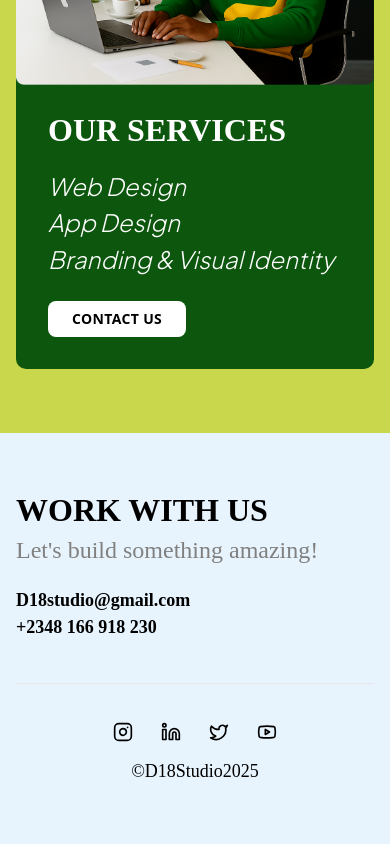
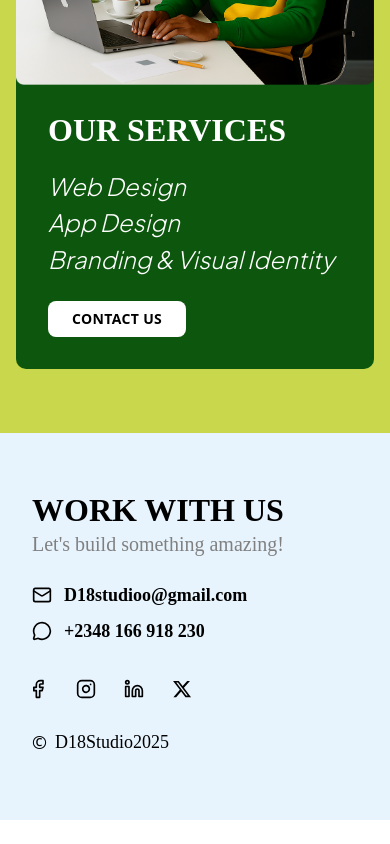
Before and after one commit to emmaagwu/d18-studio, a Next.js app: page / in a window 390 px wide. Shown: the part 10028-10872 px from the top of the page. After the commit the page ends 10848 px from the top, so only its background shows below. Built offline with nearby package versions, Linux system fonts and the light colour scheme.

Commit message:
fix: refacctor the footer

```diff
--- a/components/footer.tsx
+++ b/components/footer.tsx
@@ -1,42 +1,80 @@
-import { Instagram, Linkedin, Twitter, Youtube } from "lucide-react"
+import { Facebook, Instagram, Linkedin, Mail, MessageCircle } from "lucide-react"
 
 export default function Footer() {
   return (
     <footer className="w-full py-16 md:py-20 lg:py-24" style={{ backgroundColor: "#E8F4FD" }}>
       <div className="max-w-7xl mx-auto px-4 sm:px-6 lg:px-8">
-        {/* Main Footer Content */}
-        <div className="grid grid-cols-1 lg:grid-cols-2 gap-8 lg:gap-16 items-start mb-12 lg:mb-16">
-          {/* Left Side - Main Heading and Subtext */}
-          <div>
-            <h2 className="font-['RobaV0.5_Low_TRIAL'] font-bold text-[32px] sm:text-[48px] lg:text-[64px] leading-[85%] tracking-[-2%] text-black uppercase mb-4 lg:mb-6">
+        {/* Desktop Layout */}
+        <div className="hidden md:block">
+          {/* Main Heading */}
+          <h2
+                className="font-['RobaV0.5_Low_TRIAL'] font-bold text-[48px] lg:text-[64px] uppercase mb-4"
+                style={{
+                  lineHeight: "85%",
+                  letterSpacing: "-2%",
+                  color: "#000000",
+                }}
+              >
                 WORK WITH US
               </h2>
-            <p className="font-['RobaV0.5_Low_TRIAL'] font-medium text-[24px] sm:text-[28px] lg:text-[36px] leading-[85%] tracking-[-2%] text-[#808080]">
+          <div className="flex flex-col">
+            {/* Left Side - Main Content */}
+            <div className="flex justify-between">
+
+              {/* Subtext */}
+              <p
+                className="font-['RobaV0.5_Low_TRIAL'] font-medium text-[28px] lg:text-[36px] mb-12 lg:mb-16"
+                style={{
+                  lineHeight: "85%",
+                  letterSpacing: "-2%",
+                  color: "#808080",
+                }}
+              >
                 Let&apos;s build something amazing!
               </p>
+              <div className="flex flex-col space-y-4">
+                {/* Email */}
+                <div className="flex items-center space-x-3">
+                  <Mail className="w-5 h-5 text-black" />
+                  <a
+                    href="mailto:D18studioo@gmail.com"
+                    className="font-['RobaV0.5_Low_TRIAL'] font-semibold text-[20px] lg:text-[24px] text-black hover:text-gray-600 transition-colors duration-200"
+                    style={{
+                      lineHeight: "85%",
+                      letterSpacing: "-2%",
+                    }}
+                  >
+                    D18studioo@gmail.com
+                  </a>
                 </div>
 
-          {/* Right Side - Contact Information */}
-          <div className="flex flex-col items-start lg:items-end space-y-3 lg:space-y-4">
-            <a
-              href="mailto:D18studio@gmail.com"
-              className="font-['RobaV0.5_Low_TRIAL'] font-semibold text-[18px] sm:text-[20px] lg:text-[24px] leading-[85%] tracking-[-2%] text-black hover:text-gray-600 transition-colors duration-200"
-            >
-              D18studio@gmail.com
-            </a>
+                {/* Phone */}
+                <div className="flex items-center space-x-3">
+                  <MessageCircle className="w-5 h-5 text-black" />
                   <a
                     href="tel:+2348166918230"
-              className="font-['RobaV0.5_Low_TRIAL'] font-semibold text-[18px] sm:text-[20px] lg:text-[24px] leading-[85%] tracking-[-2%] text-black hover:text-gray-600 transition-colors duration-200"
+                    className="font-['RobaV0.5_Low_TRIAL'] font-semibold text-[20px] lg:text-[24px] text-black hover:text-gray-600 transition-colors duration-200"
+                    style={{
+                      lineHeight: "85%",
+                      letterSpacing: "-2%",
+                    }}
                   >
                     +2348 166 918 230
                   </a>
                 </div>
               </div>
+            </div>
 
-        {/* Bottom Footer */}
-        <div className="flex flex-col sm:flex-row justify-between items-center pt-8 lg:pt-12 border-t border-gray-200">
+            <div className="mt-20 flex justify-between">
                {/* Social Media Icons */}
-          <div className="flex items-center space-x-4 mb-4 sm:mb-0">
+              <div className="flex items-end space-x-4">
+                <a
+                  href="#"
+                  className="w-8 h-8 flex items-center justify-center text-black hover:text-gray-600 transition-colors duration-200"
+                  aria-label="Facebook"
+                >
+                  <Facebook className="w-5 h-5" />
+                </a>
                 <a
                   href="#"
                   className="w-8 h-8 flex items-center justify-center text-black hover:text-gray-600 transition-colors duration-200"
@@ -54,23 +92,141 @@ export default function Footer() {
                 <a
                   href="#"
                   className="w-8 h-8 flex items-center justify-center text-black hover:text-gray-600 transition-colors duration-200"
-              aria-label="Twitter"
+                  aria-label="X (Twitter)"
                 >
-              <Twitter className="w-5 h-5" />
+                  <svg className="w-5 h-5" viewBox="0 0 24 24" fill="currentColor">
+                    <path d="M18.244 2.25h3.308l-7.227 8.26 8.502 11.24H16.17l-5.214-6.817L4.99 21.75H1.68l7.73-8.835L1.254 2.25H8.08l4.713 6.231zm-1.161 17.52h1.833L7.084 4.126H5.117z" />
+                  </svg>
+                </a>
+              </div>
+
+              {/* Copyright - Aligned with social icons */}
+              <div className="mt-12 lg:mt-16">
+                <div className="flex items-center  pr-26">
+                  <span className="text-black text-[20px] lg:text-[24px]">©</span>
+                  <p
+                    className="font-['RobaV0.5_Low_TRIAL'] font-normal text-[20px] lg:text-[24px] text-black"
+                    style={{
+                      lineHeight: "85%",
+                      letterSpacing: "-2%",
+                    }}
+                  >
+                    D18Studio2025
+                  </p>
+                </div>
+              </div>
+            </div>
+          </div>
+        </div>
+
+        {/* Mobile Layout */}
+        <div className="md:hidden">
+          <div className="flex flex-col px-4">
+            {/* Main Heading */}
+            <h2
+              className="font-['RobaV0.5_Low_TRIAL'] font-bold text-[32px] sm:text-[40px] uppercase mb-3"
+              style={{
+                lineHeight: "85%",
+                letterSpacing: "-2%",
+                color: "#000000",
+              }}
+            >
+              WORK WITH US
+            </h2>
+
+            {/* Subtext */}
+            <p
+              className="font-['RobaV0.5_Low_TRIAL'] font-medium text-[20px] sm:text-[24px] mb-8"
+              style={{
+                lineHeight: "85%",
+                letterSpacing: "-2%",
+                color: "#808080",
+              }}
+            >
+              Let&apos;s build something amazing!
+            </p>
+
+            {/* Contact Information */}
+            <div className="mb-8 space-y-4">
+              {/* Email */}
+              <div className="flex items-center space-x-3">
+                <Mail className="w-5 h-5 text-black" />
+                <a
+                  href="mailto:D18studioo@gmail.com"
+                  className="font-['RobaV0.5_Low_TRIAL'] font-semibold text-[18px] sm:text-[20px] text-black hover:text-gray-600 transition-colors duration-200"
+                  style={{
+                    lineHeight: "85%",
+                    letterSpacing: "-2%",
+                  }}
+                >
+                  D18studioo@gmail.com
+                </a>
+              </div>
+
+              {/* Phone */}
+              <div className="flex items-center space-x-3">
+                <MessageCircle className="w-5 h-5 text-black" />
+                <a
+                  href="tel:+2348166918230"
+                  className="font-['RobaV0.5_Low_TRIAL'] font-semibold text-[18px] sm:text-[20px] text-black hover:text-gray-600 transition-colors duration-200"
+                  style={{
+                    lineHeight: "85%",
+                    letterSpacing: "-2%",
+                  }}
+                >
+                  +2348 166 918 230
+                </a>
+              </div>
+            </div>
+
+            {/* Social Media Icons */}
+            <div className="flex justify-start items-center space-x-4 mb-6 ml-[-10px]">
+              <a
+                href="#"
+                className="w-8 h-8 flex items-center justify-center text-black hover:text-gray-600 transition-colors duration-200"
+                aria-label="Facebook"
+              >
+                <Facebook className="w-5 h-5" />
               </a>
               <a
                 href="#"
                 className="w-8 h-8 flex items-center justify-center text-black hover:text-gray-600 transition-colors duration-200"
-              aria-label="YouTube"
+                aria-label="Instagram"
               >
-              <Youtube className="w-5 h-5" />
+                <Instagram className="w-5 h-5" />
+              </a>
+              <a
+                href="#"
+                className="w-8 h-8 flex items-center justify-center text-black hover:text-gray-600 transition-colors duration-200"
+                aria-label="LinkedIn"
+              >
+                <Linkedin className="w-5 h-5" />
+              </a>
+              <a
+                href="#"
+                className="w-8 h-8 flex items-center justify-center text-black hover:text-gray-600 transition-colors duration-200"
+                aria-label="X (Twitter)"
+              >
+                <svg className="w-5 h-5" viewBox="0 0 24 24" fill="currentColor">
+                  <path d="M18.244 2.25h3.308l-7.227 8.26 8.502 11.24H16.17l-5.214-6.817L4.99 21.75H1.68l7.73-8.835L1.254 2.25H8.08l4.713 6.231zm-1.161 17.52h1.833L7.084 4.126H5.117z" />
+                </svg>
               </a>
             </div>
 
             {/* Copyright */}
-          <p className="font-['RobaV0.5_Low_TRIAL'] font-normal text-[18px] sm:text-[20px] lg:text-[24px] leading-[85%] tracking-[-2%] text-black">
-            ©D18Studio2025
+            <div className="flex items-center space-x-2">
+              <span className="text-black text-[18px] sm:text-[20px]">©</span>
+              <p
+                className="font-['RobaV0.5_Low_TRIAL'] font-normal text-[18px] sm:text-[20px] text-black"
+                style={{
+                  lineHeight: "85%",
+                  letterSpacing: "-2%",
+                }}
+              >
+                D18Studio2025
               </p>
+            </div>
+          </div>
         </div>
       </div>
     </footer>
```
Lines whose indentation alone changed are shown as unchanged.
